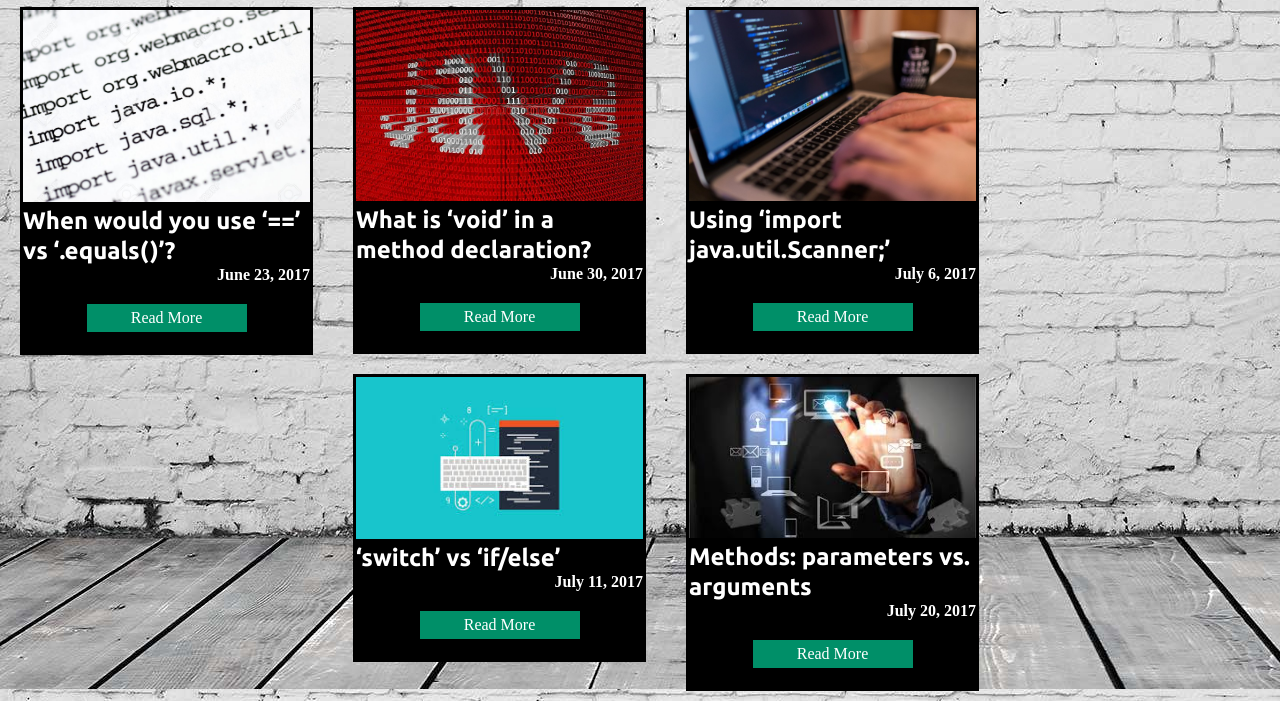
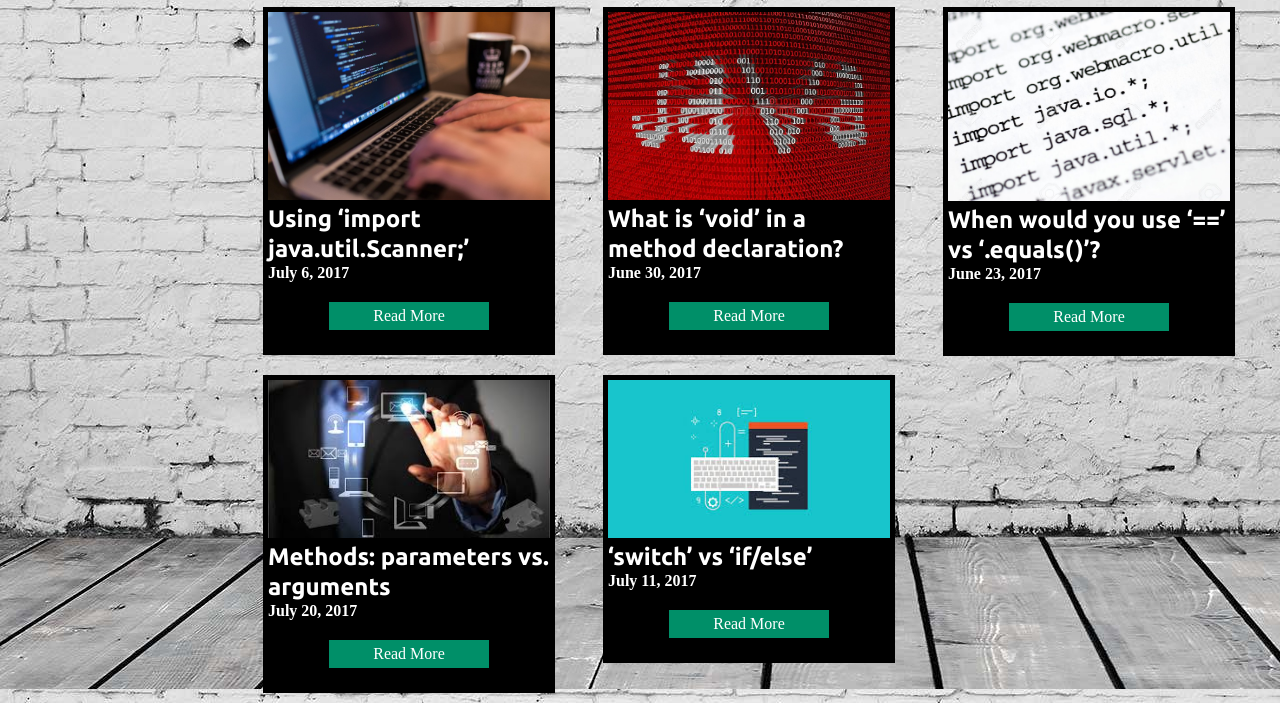
Before and after one commit to jmeaster1/jmeaster1.github.io, a plain HTML site: page archive.html in a window 1280 px wide. Shown: the part 271-974 px from the top of the page. Drawn offline with Linux system fonts and the light colour scheme.

Commit message:
ready to publish

```diff
--- a/archive.html
+++ b/archive.html
@@ -23,32 +23,32 @@
 		 	 </ul>
 			</div>
     </div>
-		<div class ="posts">
-			<div class = "post">
+		<div class ="archive">
+			<div class = "archivepost">
 				<img src="javapic4.jpg"/>
 				<h1>When would you use ‘==’ vs ‘.equals()’?</h1>
 				<p><strong>June 23, 2017</strong></p>
 				<a class= "buttonother" href="entry1.html">Read More</a>
 			</div>
-			<div class = "post">
+			<div class = "archivepost">
 				<img src="javapic2.jpg"/>
 				<h1>What is ‘void’ in a method declaration?</h1>
 				<p><strong>June 30, 2017</strong></p>
 				<a class= "buttonother" href="entry2.html">Read More</a>
 			</div>
-			<div class = "post">
+			<div class = "archivepost">
 				<img src="javapic3.jpg"/>
 				<h1>Using ‘import java.util.Scanner;’</h1>
 				<p><strong>July 6, 2017</strong></p>
 				<a class= "buttonother" href="entry3.html">Read More</a>
 			</div>
-			<div class = "post">
+			<div class = "archivepost">
 				<img src="featpic.jpeg"/>
 				<h1>‘switch’ vs ‘if/else’</h1>
 				<p><strong>July 11, 2017</strong></p>
 				<a class= "buttonother" href="featured.html">Read More</a>
 			</div>
-			<div class = "post">
+			<div class = "archivepost">
 				<img src="software.jpeg"/>
 				<h1>Methods: parameters vs. arguments</h1>
 				<p><strong>July 20, 2017</strong></p>
--- a/style.css
+++ b/style.css
@@ -42,10 +42,10 @@ h4 {
 	text-shadow: 1px 1px 1px #000000;
 }
 p {
-	text-align: right;
+	text-align: left;
 }
 footer {
-	text-align: right;
+	text-align: left;
 	color: white;
 	font-size: 14px;
 	margin-right: 5px;
@@ -130,7 +130,16 @@ li.button a:hover {
 	background-color: black;
 	color: white;
 	display: inline;
-	float: left;
+	float: right;
+}
+.archivepost {
+	padding: 5px;
+	width: 282px;
+	margin: 10px 45px 10px 3px;
+	background-color: black;
+	color: white;
+	display: inline;
+	float: right;
 }
 .postabout {
 	padding: 3px;
```
Also changed, not shown: entry1.html (+1 -1 lines), entry2.html (+1 -1 lines), entry3.html (+1 -1 lines), featured.html (+6 -6 lines), index.html (+0 -3 lines), parameters.html (+1 -1 lines).
